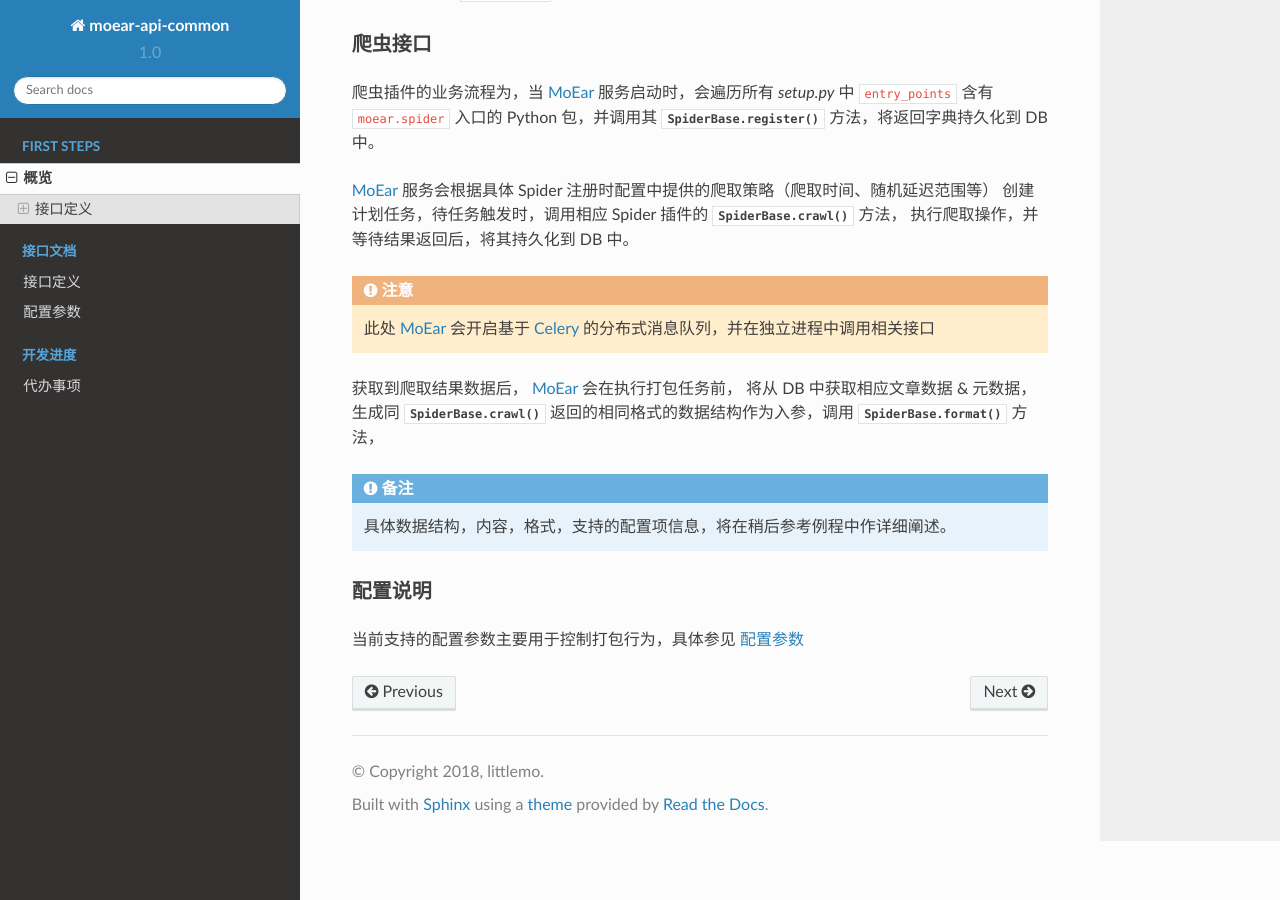
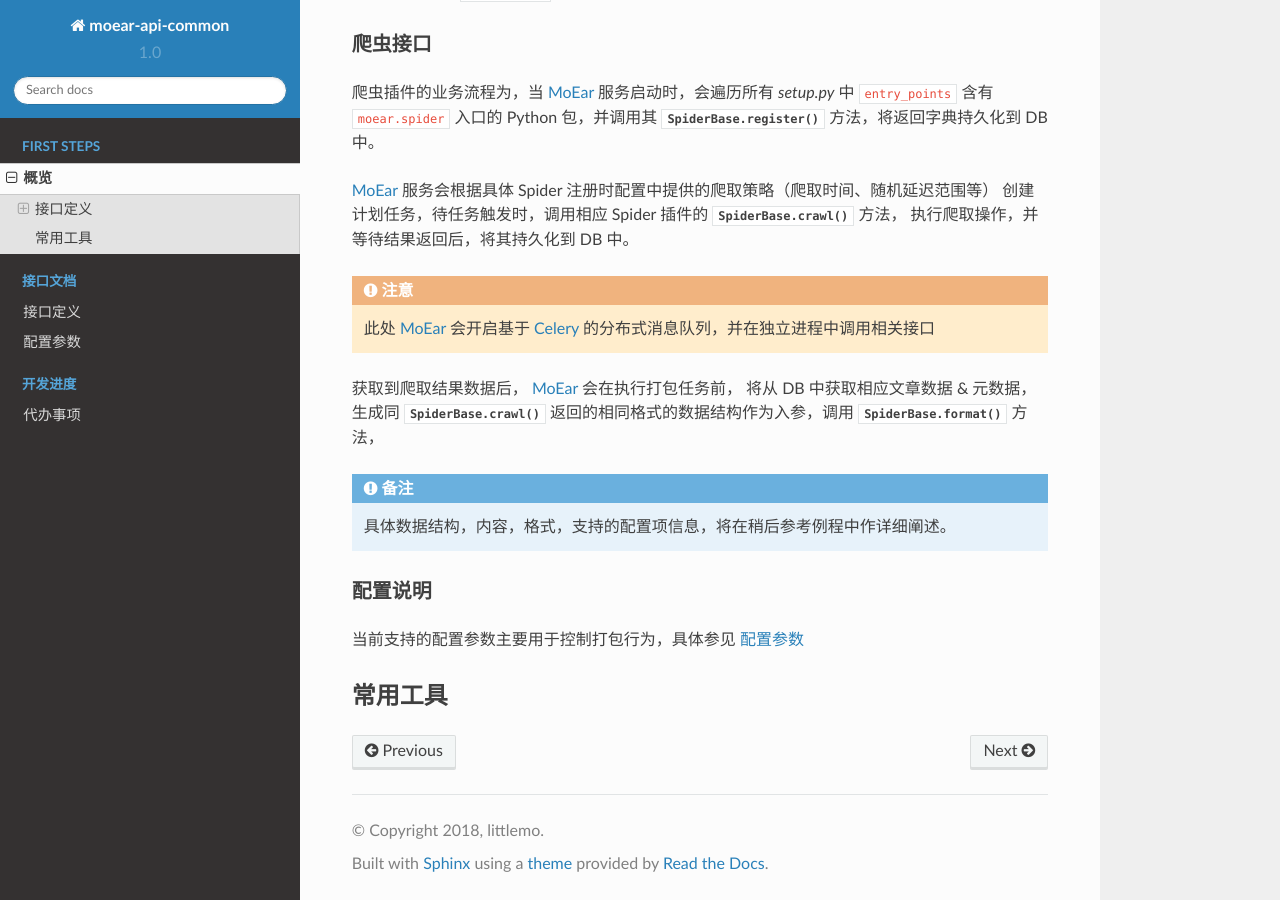
Before and after one commit to littlemo/moear-api-common, a Sphinx documentation site: the page built from docs/source/intro/overview.rst, in a window 1280 px wide and 900 px high, scrolled down 586 px. Built offline with Sphinx 7.4.7 and the Read the Docs theme 2.0.0, drawn with Linux system fonts in a browser that asks for light colours; formulas are drawn with MathJax 3.

Commit message:
F: 添加常用工具章节，并优化章节锚点定义，更新概览描述中的相关索引

```diff
--- a/docs/source/intro/overview.rst
+++ b/docs/source/intro/overview.rst
@@ -53,6 +54,12 @@
 当前支持的配置参数主要用于控制打包行为，具体参见 :ref:`topics-configure`
 
 
+.. _sec-utils:
+
+常用工具
+========
+
+
 .. _MoEar: https://github.com/littlemo/moear
 .. _stevedore: https://docs.openstack.org/stevedore/latest/
 .. _Celery: http://docs.celeryproject.org/en/latest/
```
Also changed, not shown: other parts of docs/source/intro/overview.rst (+2 -1 lines).
